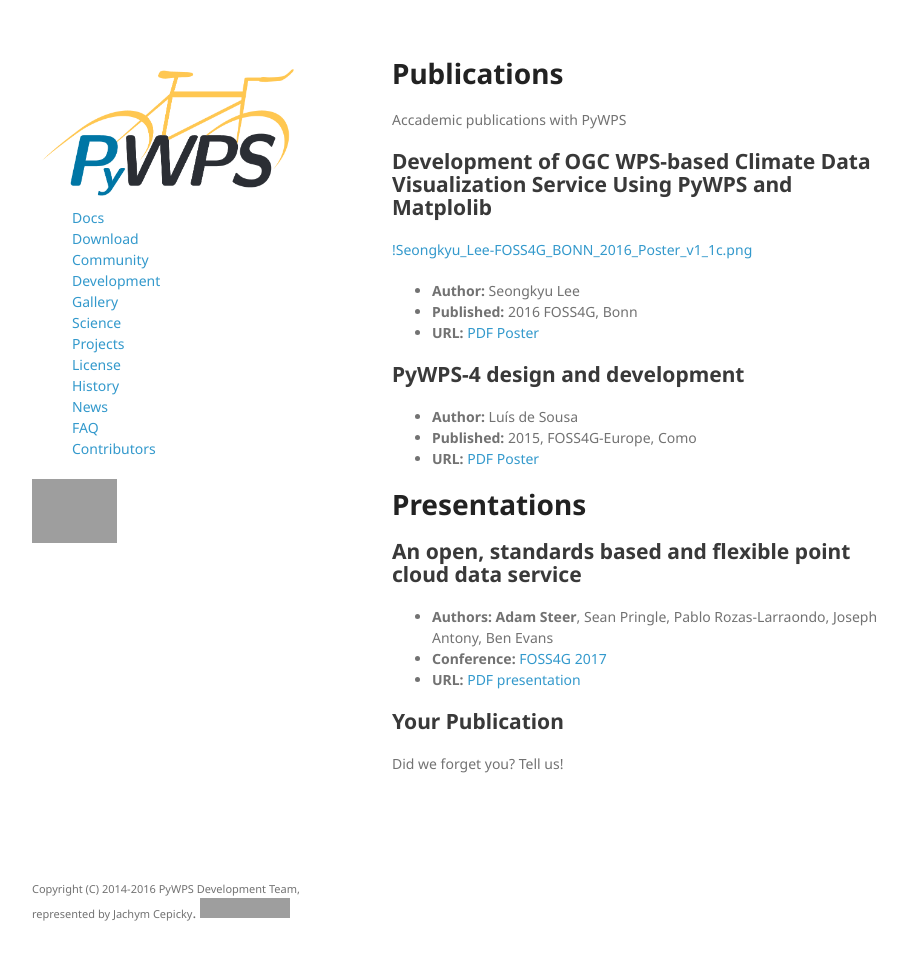
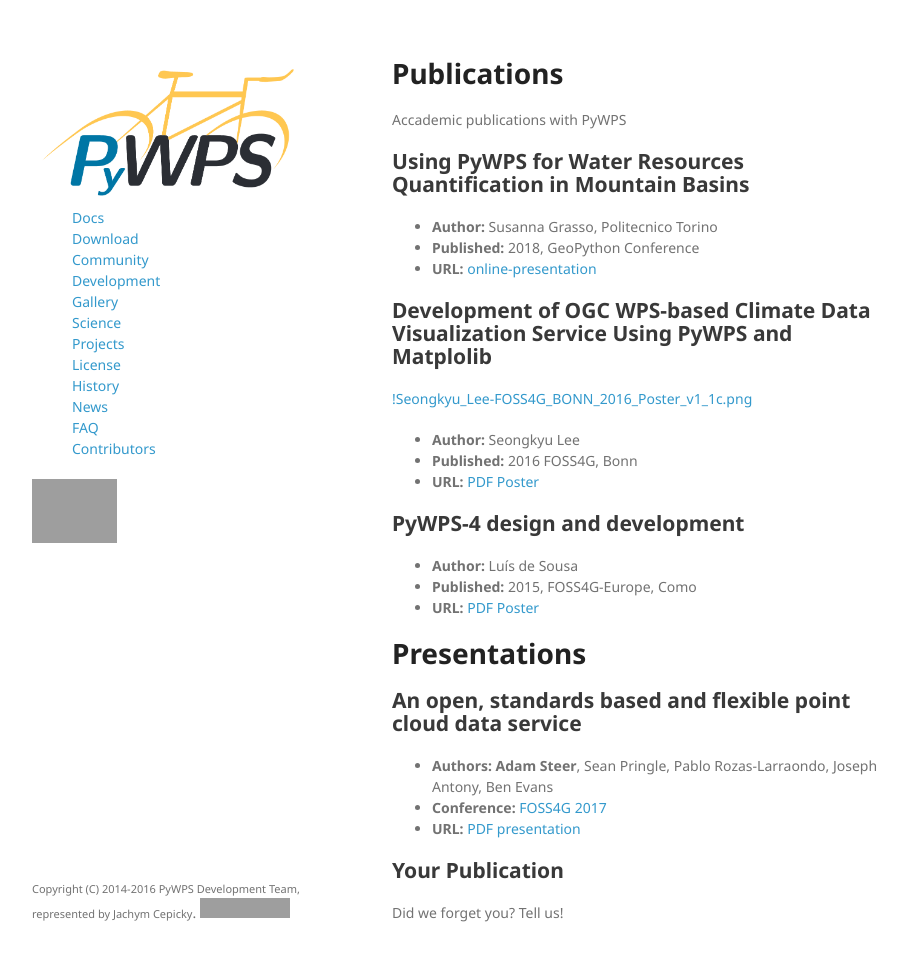
Before and after one commit to isabella232/pywps.org, a Jekyll site: the page built from publications/index.md, in a window 1280 px wide and 993 px high. Shown: the top 961 px of the window, without its empty margins (178-1085 px from the left). Built offline with Jekyll 4.4.1, drawn with Linux system fonts in a browser that asks for light colours; grey boxes are pictures that could not be loaded.

Commit message:
adding publication

```diff
--- a/publications/index.md
+++ b/publications/index.md
@@ -8,6 +8,12 @@ keywords: PyWPS, gallery, publications examples, demos, demonstration, applicati
 # Publications
 
 Accademic publications with PyWPS
+
+## Using PyWPS for Water Resources Quantification in Mountain Basins
+
+* **Author:** Susanna Grasso, Politecnico Torino
+* **Published:** 2018, GeoPython Conference
+* **URL:** [online-presentation](https://www.researchgate.net/publication/325019674_Using_PyWPS_for_Water_Resources_Quantification_in_Mountain_Basins)
 
 ## Development of OGC WPS-based Climate Data Visualization Service Using PyWPS and Matplolib
 
```
